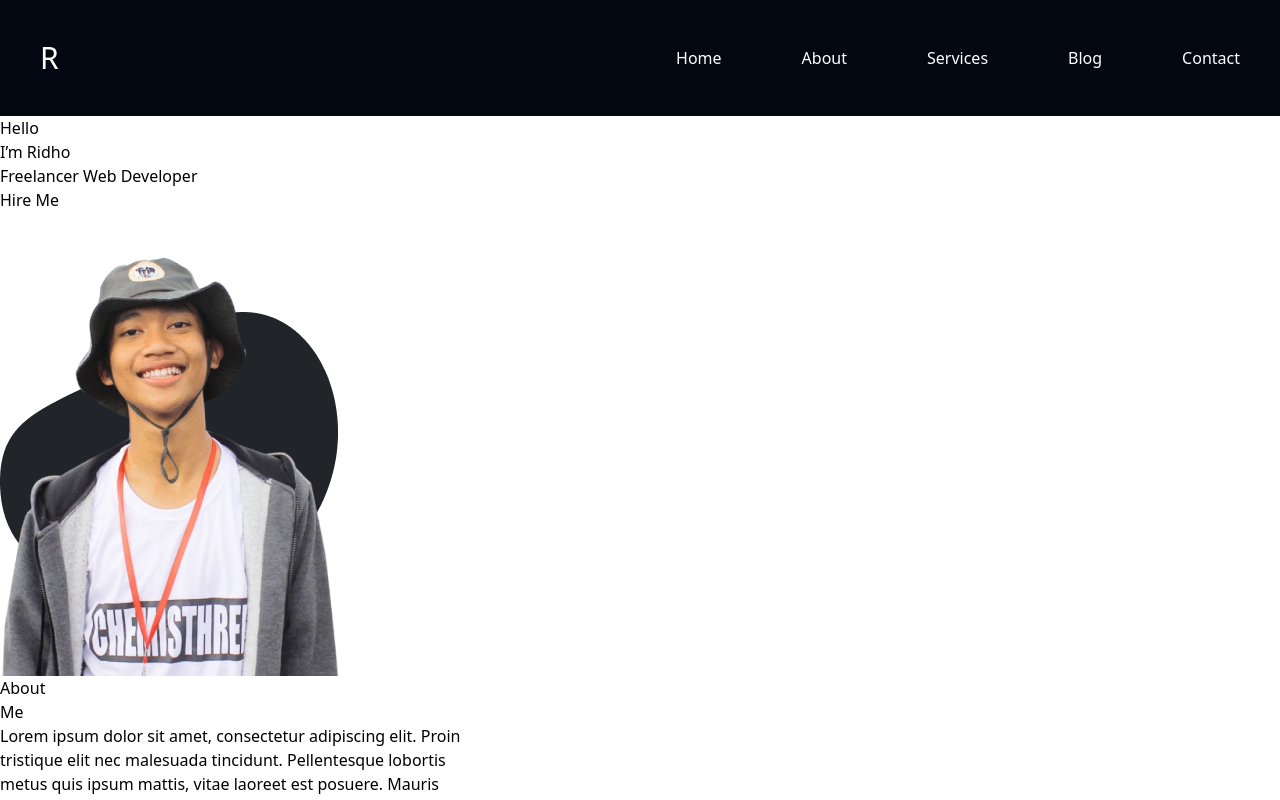
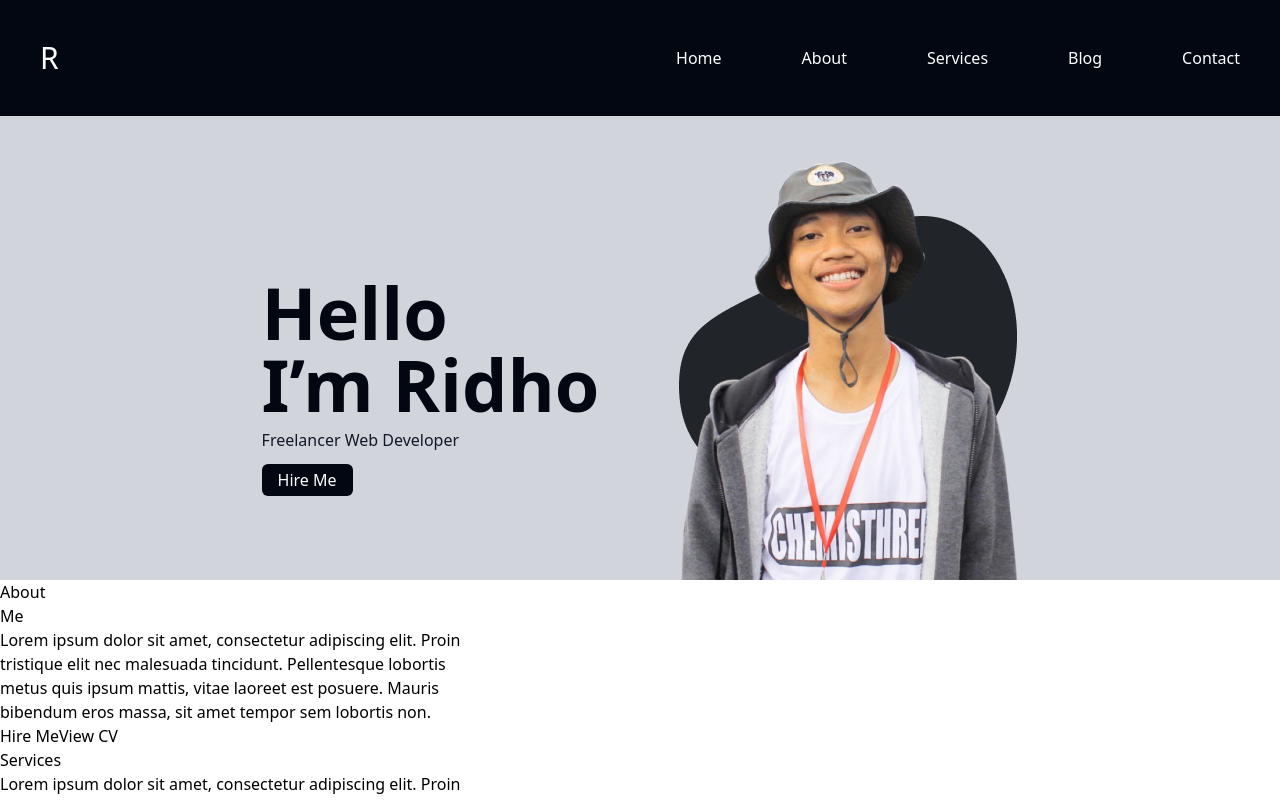
Before and after one commit to dinaHellal/R-Portfolio, a React (Create React App) app: page / in a window 1280 px wide. Shown: the top 800 px of the page. Built offline with nearby package versions, Linux system fonts and the light colour scheme.

Commit message:
Edit: Hero Section Styles

```diff
--- a/src/components/hero.jsx
+++ b/src/components/hero.jsx
@@ -1,14 +1,11 @@
 function Hero() {
   return (
-    <section class="hero">
-    <div class="container">
+    <section class="hero bg-gray-300">
+      <div class="container flex justify-center gap-20">
         <div class="user">
-        <h1>
-          Hello <br />
-          I’m Ridho
-        </h1>
-        <p>Freelancer Web Developer</p>
-        <input type="submit" value="Hire Me" />
+          <h1 className="text-7xl font-bold text-gray-950 pt-40 ">Hello <br />I’m Ridho</h1>
+          <p className=" text-l text-gray-900 mt-2">Freelancer Web Developer</p>
+          <input type="submit" value="Hire Me" className="bg-gray-950 text-white pl-4 pr-4 pt-1 pb-1 mt-3 rounded-md" />
         </div>
         <div class="user-image">
           <img src="/user.webp" alt="user" />
```
Lines whose indentation alone changed are shown as unchanged.
